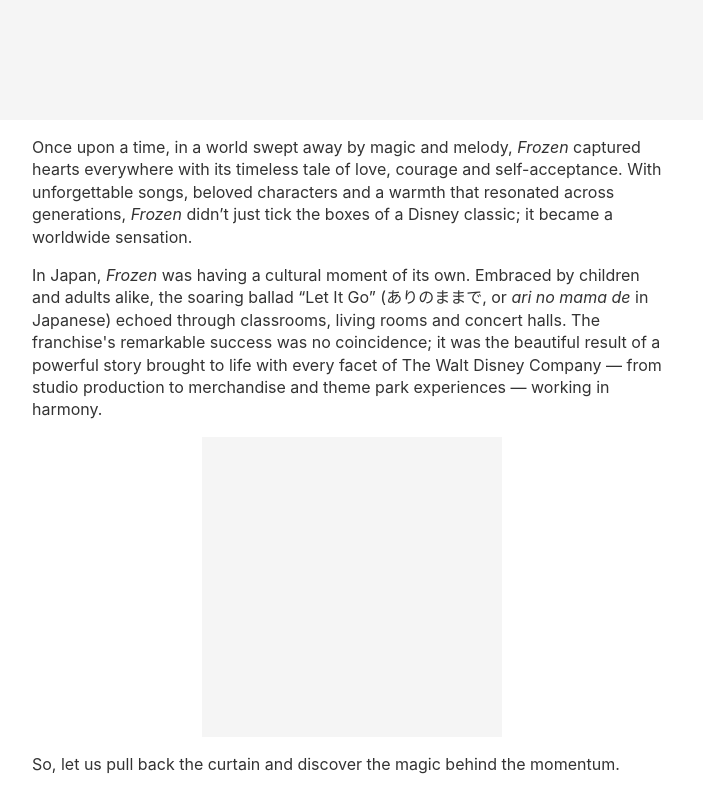
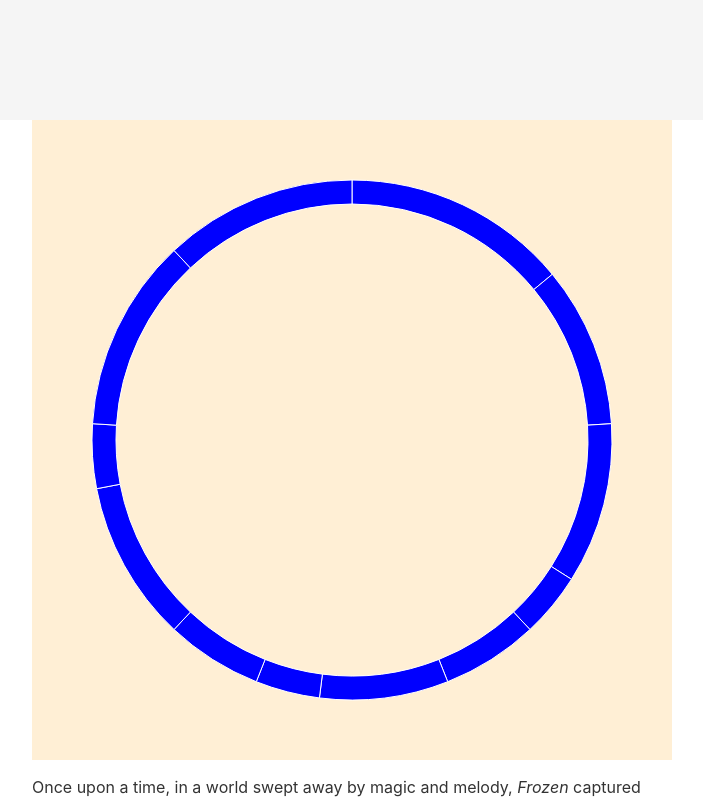
Before and after one commit to officeofjane/diana-frost-january, a SvelteKit app: page / in a window 1280 px wide. Shown: the part 680-1480 px from the top of the page, without its empty margins (288-991 px from the left). Built offline with nearby package versions, Linux system fonts and the light colour scheme.

Commit message:
simple arcs

```diff
--- a/package.json
+++ b/package.json
@@ -16,6 +16,7 @@
 		"@sveltejs/kit": "^2.43.2",
 		"@sveltejs/vite-plugin-svelte": "^6.2.0",
 		"archieml": "^0.5.0",
+		"d3-shape": "^3.2.0",
 		"lodash.debounce": "^4.0.8",
 		"prettier": "^3.6.2",
 		"prettier-plugin-svelte": "^3.4.0",
--- a/src/components/Index.svelte
+++ b/src/components/Index.svelte
@@ -2,16 +2,31 @@
   import { getContext } from 'svelte';
 
   import Header from '$components/Header.svelte';
+  import Wheel from '$components/Wheel.svelte';
   import ScrollyWrapper from '$components/ScrollyWrapper.svelte';
   import Footer from '$components/Footer.svelte';
 
   const copy = getContext("copy");
+
+  // this goes into ScrollyWrapper when done proper?
+  let wheelWrapperWidth = $state(0);
+  let wheelWrapperHeight = $state(0);
 </script>
 
 <Header
   hed={copy.hed}
   subhed={copy.subhed}
 />
+
+<section class="wheel-test">
+  <div
+    class="wheel-wrapper"
+    bind:offsetWidth={wheelWrapperWidth}
+    bind:offsetHeight={wheelWrapperHeight}
+  >
+    <Wheel width={wheelWrapperWidth} height={wheelWrapperHeight}/>
+  </div>
+</section>
 
 <section class="intro body-copy">
   {#each copy.intro as p}
@@ -34,6 +49,13 @@
 <Footer />
 
 <style>
+  .wheel-wrapper {
+    max-width: var(--copy-width);
+    aspect-ratio: 1;
+    background-color: papayawhip;
+    margin: 0 auto;
+  }
+
   .body-copy {
     max-width: var(--copy-width);
     margin: 0 auto;
--- /dev/null
+++ b/src/components/Wheel.svelte
@@ -0,0 +1,44 @@
+<script>
+  import { arc, pie } from "d3-shape";
+  import { data } from "$data/data.js";
+
+  let { width, height } = $props();
+
+  const outerRadius = $derived(Math.min(width, height) * 0.5 - 60);
+  const innerRadius = $derived(outerRadius - 24);
+
+  const wheelArc = $derived.by(() => {
+    const d = arc()
+      .innerRadius(innerRadius)
+      .outerRadius(outerRadius);
+    return d;
+  });
+
+  const wheelPie = pie()
+    .sort(null)
+    .value((d) => d.count);
+  const wheelData = wheelPie(data);
+
+</script>
+
+<svg viewBox="0, 0, {width}, {height}">
+  <g
+    class="pie"
+    transform="translate({width/2}, {height/2})"
+  >
+    {#each wheelData as slice}
+      <path d={wheelArc(slice)} stroke="white" fill="blue"/>
+    {/each}
+  </g>
+</svg>
+
+<style>
+  svg {
+    width: 100%;
+    height: 100%;
+  }
+
+  rect {
+    fill: blue;
+  }
+</style>
--- /dev/null
+++ b/src/data/data.js
@@ -0,0 +1,16 @@
+const data = [
+  { category: "studio", count: 7},
+  { category: "experiences", count: 5},
+  { category: "content-sales", count: 5},
+  { category: "music", count: 2},
+  { category: "games", count: 3},
+  { category: "channel", count: 4},
+  { category: "fan", count: 2},
+  { category: "publishing", count: 3},
+  { category: "entertainment", count: 5},
+  { category: "stores", count: 2},
+  { category: "products", count: 6},
+  { category: "disney-plus", count: 6}
+];
+
+export { data };
```
Also changed, not shown: 1 other file (tests, documents, lock files or other folders).
